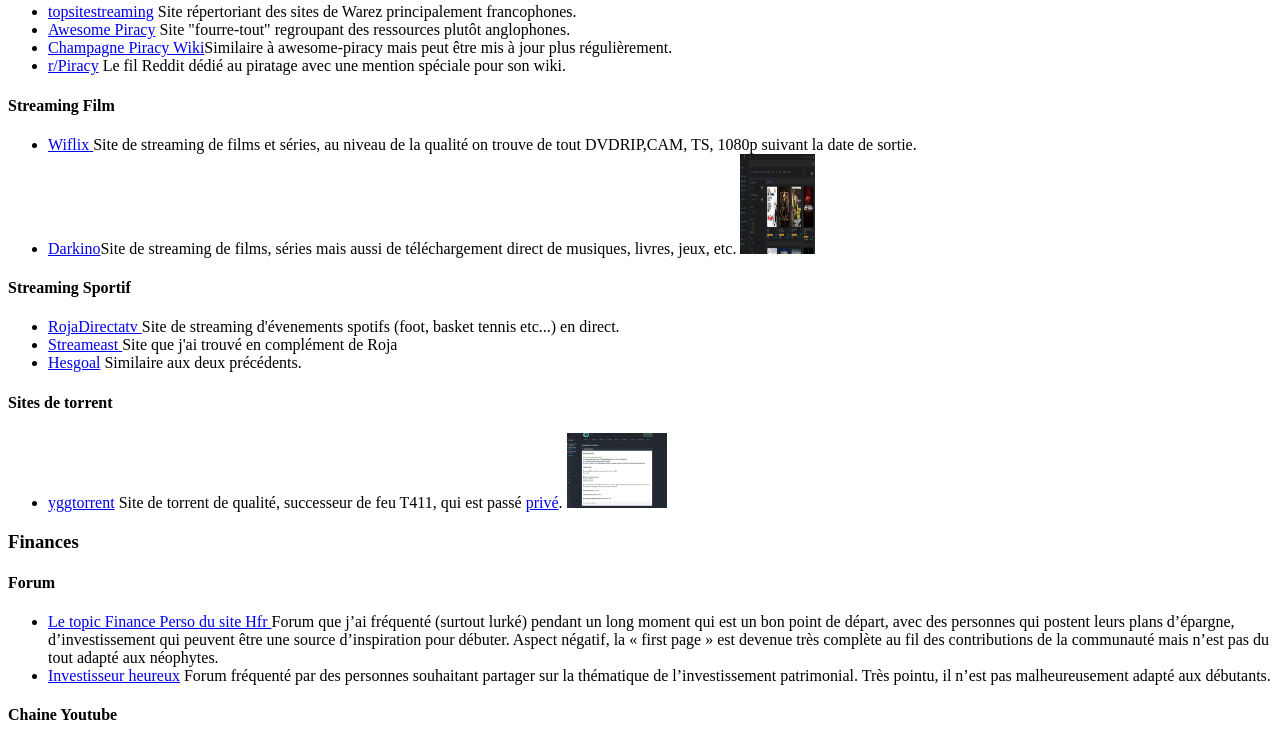
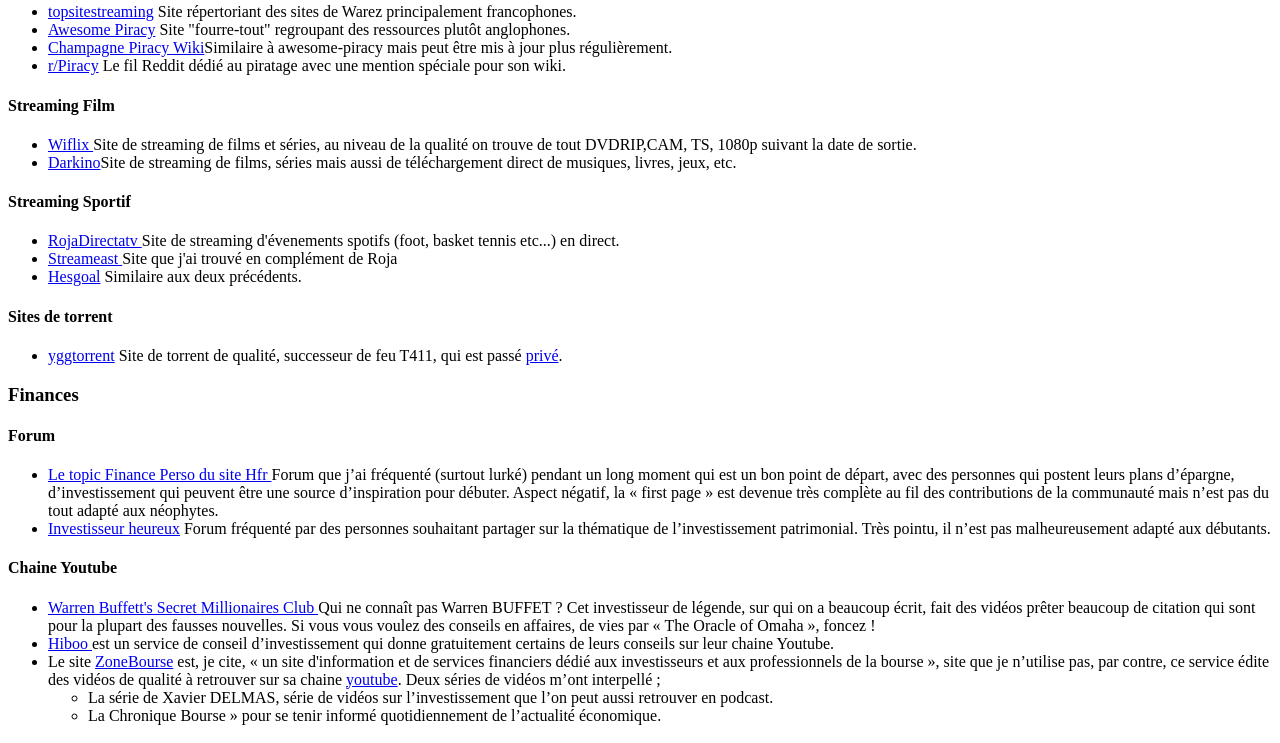
Before and after one commit to khuzdrix/khuzd, a plain HTML site: page html/services.html in a window 1280 px wide. Shown: the part 763-1506 px from the top of the page. Drawn offline with Linux system fonts and the light colour scheme.

Commit message:
Maj services
Supression des capturzes d'écran

```diff
--- a/html/services.html
+++ b/html/services.html
@@ -84,7 +84,7 @@
                 <h4>Streaming Film</h4>
             <ul>
                 <li><a target="_blank" href="https://wiflix.promo/">Wiflix </a>Site de streaming de films et séries, au niveau de la qualité on trouve de tout DVDRIP,CAM, TS, 1080p suivant la date de sortie. </li>
-                <li><a href="https://catalogue.darkino6.top/" target="_blank">Darkino</a>Site de streaming de films, séries mais aussi de téléchargement direct de musiques, livres, jeux, etc. <a href="https://khuzdrix.github.io/khuzd/img/Warez/darkino.png" title="Capture écran de Darkino"><img src="https://khuzdrix.github.io/khuzd/img/Warez/darkino.png" alt="Capture écran du site Darkino" height="100" width="75"></a></li>
+                <li><a href="https://catalogue.darkino6.top/" target="_blank">Darkino</a>Site de streaming de films, séries mais aussi de téléchargement direct de musiques, livres, jeux, etc. </li>
 
             </ul>
             </section>
@@ -102,7 +102,7 @@
                 <h4>Sites de torrent</h4>
                 <p>
                     <ul>
-                        <li><a href="https://www.ygg.re/" target="_blank">yggtorrent</a> Site de torrent de qualité, successeur de feu T411, qui est passé <a href="https://www.phonandroid.com/yggtorrent-le-site-pirate-francais-passe-en-prive-voici-ce-que-ca-va-changer-pour-vous.html">privé</a>. <a href="https://khuzdrix.github.io/khuzd/img/Warez/yggtorrent.png" title="Capture écran de Yggtorrent"> <img src="https://khuzdrix.github.io/khuzd/img/Warez/yggtorrent.png" alt="Capture écran de Yggtorrent" width="100" height="75"></a></li>
+                        <li><a href="https://www.ygg.re/" target="_blank">yggtorrent</a> Site de torrent de qualité, successeur de feu T411, qui est passé <a href="https://www.phonandroid.com/yggtorrent-le-site-pirate-francais-passe-en-prive-voici-ce-que-ca-va-changer-pour-vous.html">privé</a>.</li>
                     </ul>
                 </p>
             </section>
```
